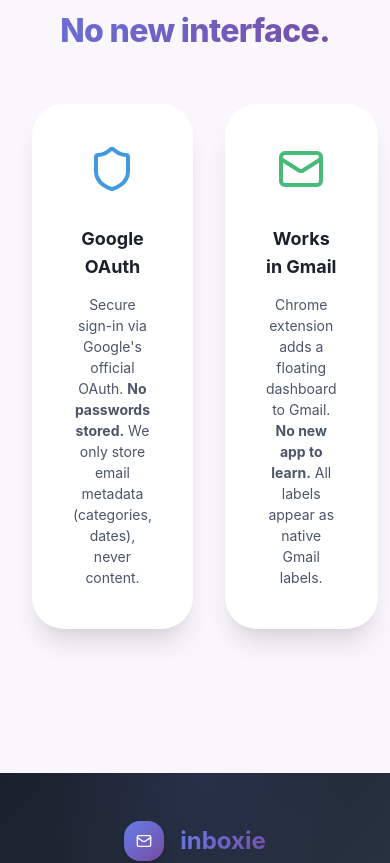
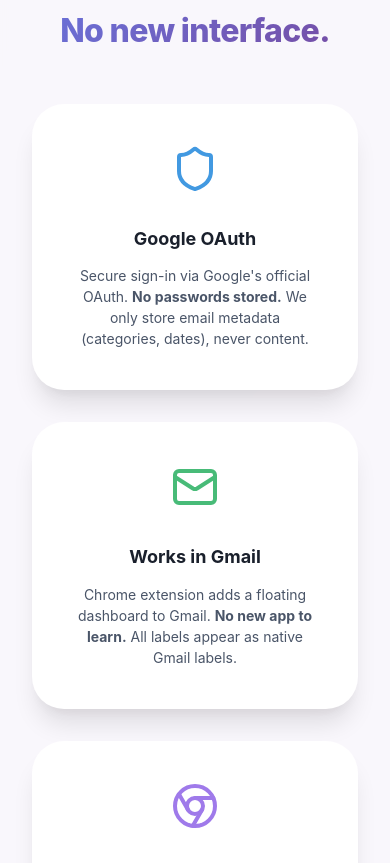
Before and after one commit to inboxie/inboxie, a Next.js app: page / in a window 390 px wide. Shown: the part 5357-6220 px from the top of the page. Built offline with nearby package versions, Linux system fonts and the light colour scheme.

Commit message:
Fix mobile trust section layout

```diff
--- a/src/app/globals.css
+++ b/src/app/globals.css
@@ -1276,6 +1276,10 @@
     gap: 12px;
     padding: 16px;
   }
+
+  .trust-grid {
+    grid-template-columns: 1fr;
+  }
 }
 
 @media (max-width: 480px) {
```
